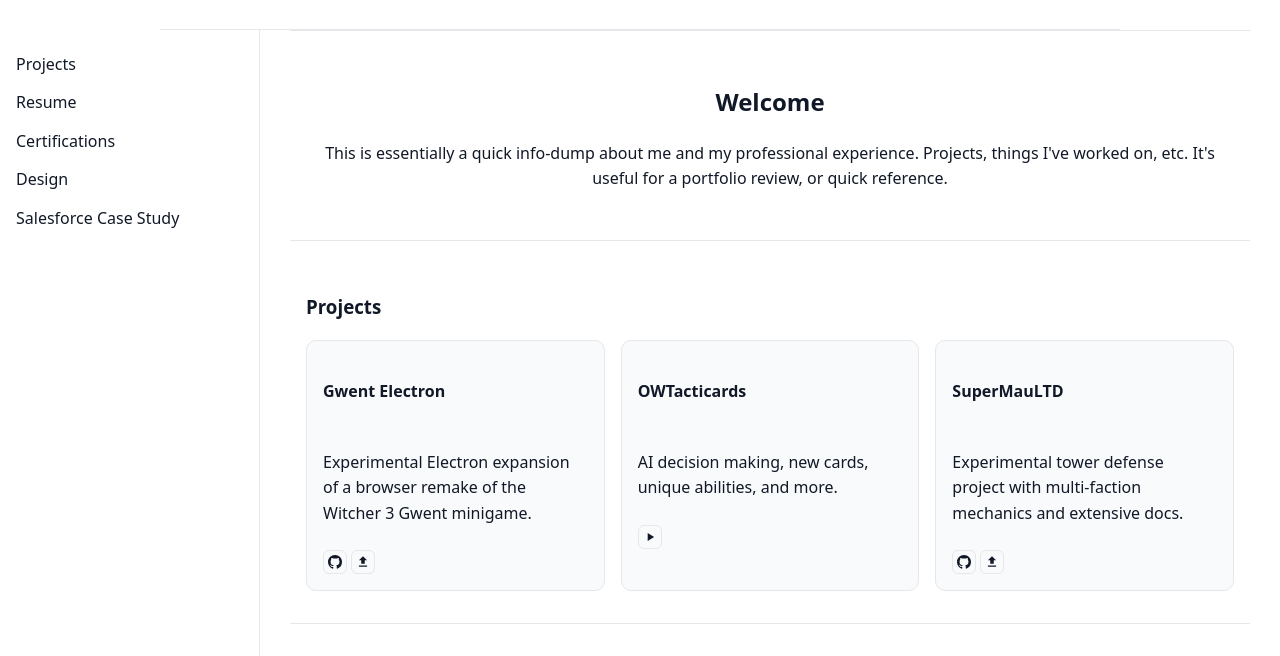
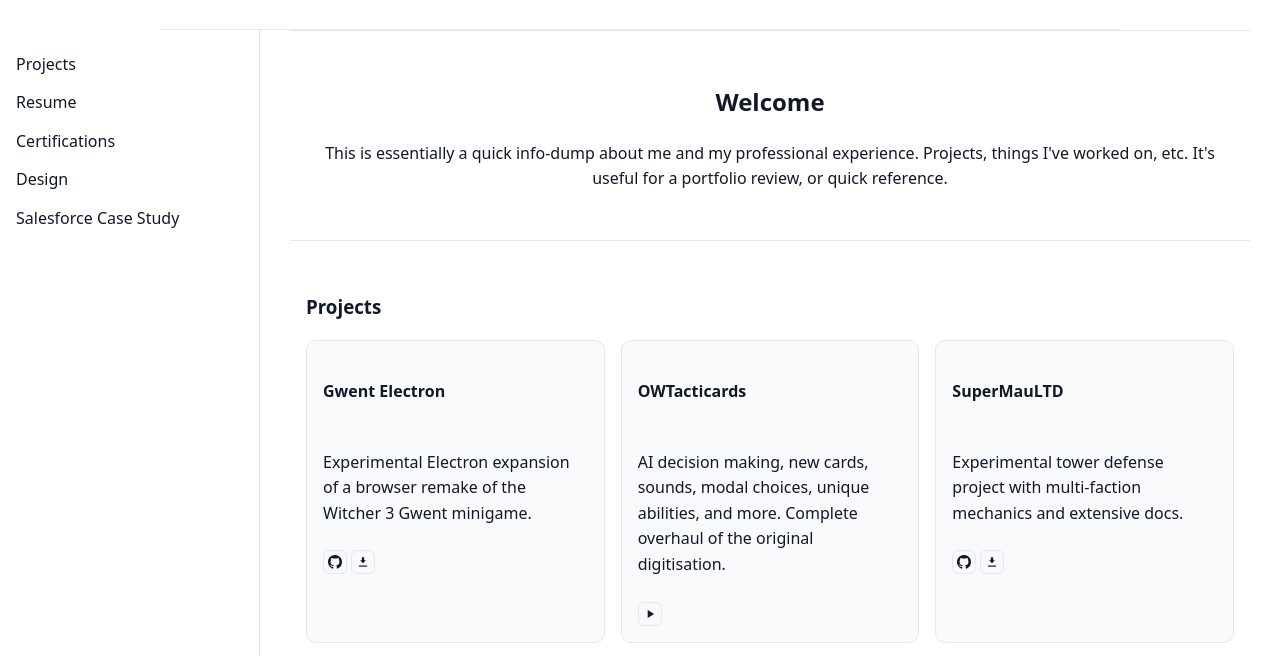
Before and after one commit to camerensmith/camerensmith, a plain HTML site: page index.html in a window 1280 px wide. Shown: the part 144-800 px from the top of the page. Drawn offline with Linux system fonts and the light colour scheme.

Commit message:
mui icons

```diff
--- a/index.html
+++ b/index.html
@@ -69,13 +69,16 @@
                             <svg class="icon" viewBox="0 0 16 16" aria-hidden="true"><path d="M8 0C3.58 0 0 3.58 0 8c0 3.54 2.29 6.53 5.47 7.59.4.07.55-.17.55-.38 0-.19-.01-.82-.01-1.49-2.01.37-2.53-.49-2.69-.94-.09-.23-.48-.94-.82-1.13-.28-.15-.68-.52-.01-.53.63-.01 1.08.58 1.23.82.72 1.21 1.87.87 2.33.66.07-.52.28-.87.51-1.07-1.78-.2-3.64-.89-3.64-3.95 0-.87.31-1.59.82-2.15-.08-.2-.36-1.02.08-2.12 0 0 .67-.21 2.2.82.64-.18 1.32-.27 2-.27.68 0 1.36.09 2 .27 1.53-1.04 2.2-.82 2.2-.82.44 1.1.16 1.92.08 2.12.51.56.82 1.27.82 2.15 0 3.07-1.87 3.75-3.65 3.95.29.25.54.73.54 1.48 0 1.07-.01 1.93-.01 2.2 0 .21.15.46.55.38A8.013 8.013 0 0 0 16 8c0-4.42-3.58-8-8-8z"></path></svg>
                         </button>
                         <button class="icon-button" type="button" aria-label="Download from Google Drive" onclick="window.open('https://drive.google.com/uc?export=download&id=1SQaWyg71NZ33-lqyfm3FFCVZg2thkeIt','_blank','noopener')">
-                            <svg class="icon" viewBox="0 0 24 24" aria-hidden="true"><path d="M5 20h14v-2H5v2zM12 2l7 7h-4v6H9V9H5l7-7z"></path></svg>
+                            <svg class="icon" viewBox="0 0 24 24" aria-hidden="true">
+                                <path d="M5 20h14v-2H5v2z"></path>
+                                <path d="M7 9l5 5 5-5h-3V4h-4v5H7z"></path>
+                            </svg>
                         </button>
                     </div>
                 </li>
                 <li class="card">
                     <h4>OWTacticards</h4>
-                    <p>AI decision making, new cards, unique abilities, and more.</p>
+                    <p>AI decision making, new cards, sounds, modal choices, unique abilities, and more. Complete overhaul of the original digitisation.</p>
                     <button class="icon-button" type="button" aria-label="Play OWTacticards" onclick="window.open('https://camerensmith.github.io/owtacticards/','_blank','noopener')">
                         <svg class="icon" viewBox="0 0 24 24" aria-hidden="true"><path d="M8 5v14l11-7z"></path></svg>
                     </button>
@@ -88,7 +91,10 @@
                             <svg class="icon" viewBox="0 0 16 16" aria-hidden="true"><path d="M8 0C3.58 0 0 3.58 0 8c0 3.54 2.29 6.53 5.47 7.59.4.07.55-.17.55-.38 0-.19-.01-.82-.01-1.49-2.01.37-2.53-.49-2.69-.94-.09-.23-.48-.94-.82-1.13-.28-.15-.68-.52-.01-.53.63-.01 1.08.58 1.23.82.72 1.21 1.87.87 2.33.66.07-.52.28-.87.51-1.07-1.78-.2-3.64-.89-3.64-3.95 0-.87.31-1.59.82-2.15-.08-.2-.36-1.02.08-2.12 0 0 .67-.21 2.2.82.64-.18 1.32-.27 2-.27.68 0 1.36.09 2 .27 1.53-1.04 2.2-.82 2.2-.82.44 1.1.16 1.92.08 2.12.51.56.82 1.27.82 2.15 0 3.07-1.87 3.75-3.65 3.95.29.25.54.73.54 1.48 0 1.07-.01 1.93-.01 2.2 0 .21.15.46.55.38A8.013 8.013 0 0 0 16 8c0-4.42-3.58-8-8-8z"></path></svg>
                         </button>
                         <button class="icon-button" type="button" aria-label="Download from Google Drive" onclick="window.open('https://drive.google.com/uc?export=download&id=1_-QLCpfXi1ZQ2IWBtQ7592mpkCFQtM3R','_blank','noopener')">
-                            <svg class="icon" viewBox="0 0 24 24" aria-hidden="true"><path d="M5 20h14v-2H5v2zM12 2l7 7h-4v6H9V9H5l7-7z"></path></svg>
+                            <svg class="icon" viewBox="0 0 24 24" aria-hidden="true">
+                                <path d="M5 20h14v-2H5v2z"></path>
+                                <path d="M7 9l5 5 5-5h-3V4h-4v5H7z"></path>
+                            </svg>
                         </button>
                     </div>
                 </li>
```
